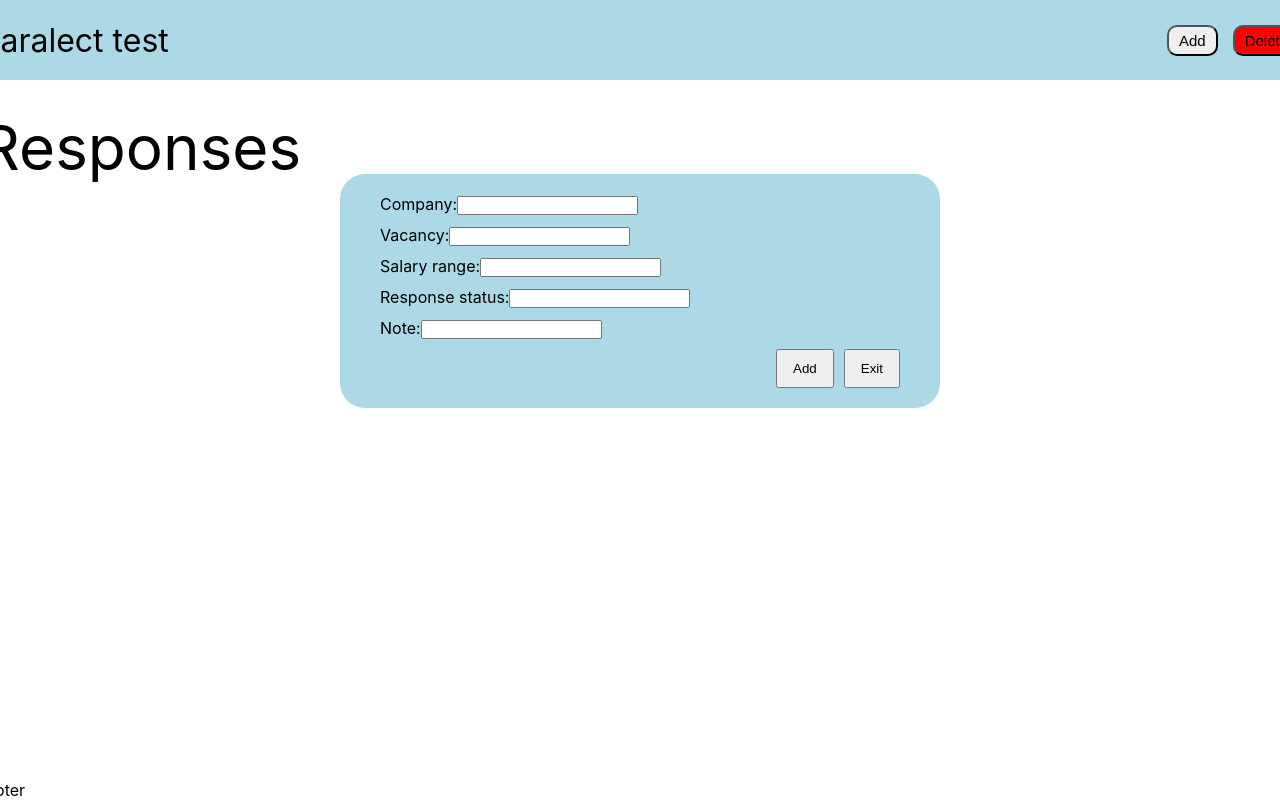
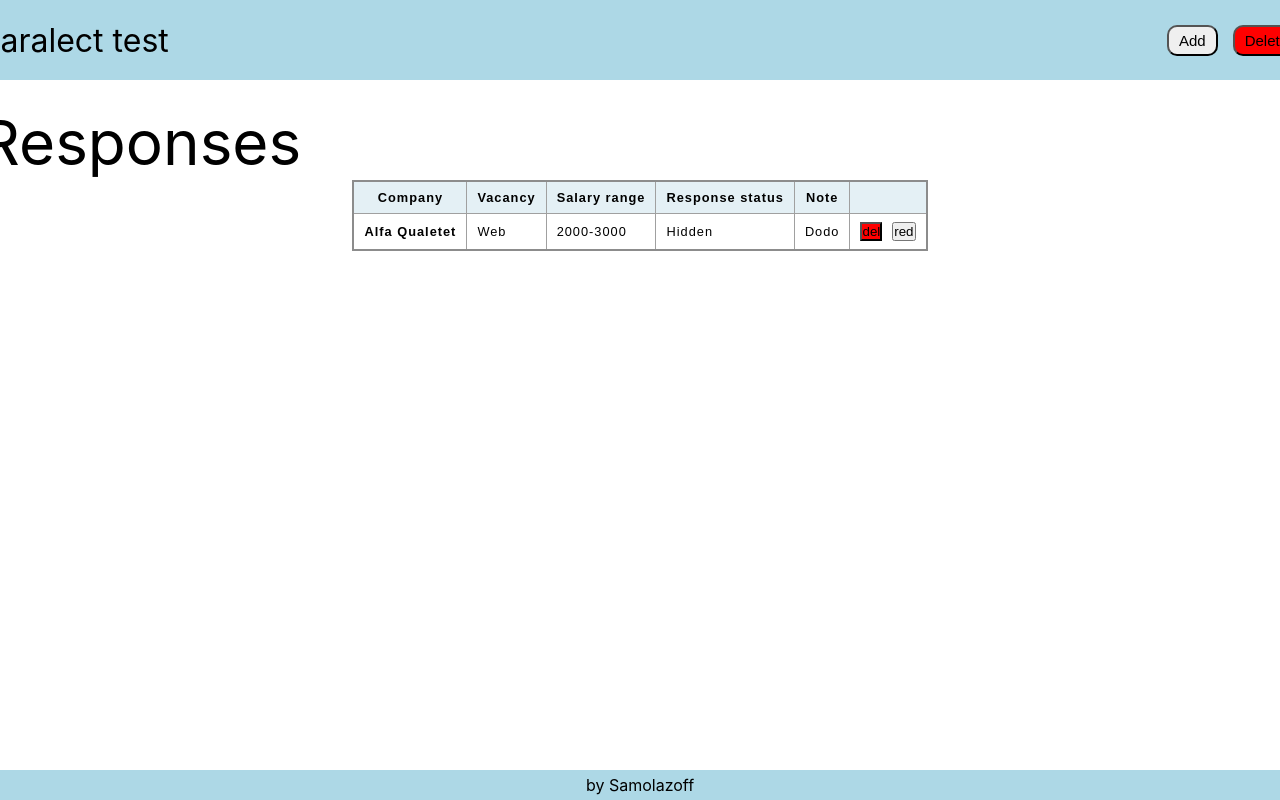
Before and after one commit to samolazoff/paralect-test, a React (Create React App) app in the folder client/: page / in a window 1280 px wide. Shown: the top 800 px of the page. Built offline with nearby package versions, Linux system fonts and the light colour scheme.

Commit message:
Add isHiddenElements

```diff
--- a/client/src/pages/Home/Home.jsx
+++ b/client/src/pages/Home/Home.jsx
@@ -1,6 +1,7 @@
 import './Home.scss';
 
 import { Link } from 'react-router-dom';
+import isHiddenElements from '../../utils/isHiddenElement';
 
 function Home() {
     return(
@@ -12,7 +13,7 @@ function Home() {
                     </h1>
                 </Link>
                 <div className="box-btns">
-                    <button className='btn-main'>Add</button>
+                    <button className='btn-main' onClick={()=>isHiddenElements('.form-add')}>Add</button>
                     <button className='btn-main btn__delete'>Delete</button>
                 </div>
             </heaeder>
@@ -45,7 +46,7 @@ function Home() {
                         </tr>
                     </tbody>
                 </table>
-                <form action="/" method="post" className='form-add'>
+                <form action="/" method="post" className='form-add hidden'>
                     <div className="wrap-input">
                         <label for="name_company">Company:</label>
                         <input type="text" id="name_company" name="name_company" required/>
@@ -67,12 +68,14 @@ function Home() {
                         <input type="text" id="note" name="note" required/>
                     </div>
                     <div className="form-add-btn-box">
-                        <button type="submit">Add</button>
-                        <button type="submit">Exit</button>
+                        <button type="submit"  onClick={()=>isHiddenElements('.form-add')}>Add</button>
+                        <button  onClick={()=>isHiddenElements('.form-add')}>Exit</button>
                     </div>
                 </form>
             </main>
-            <footer className="app-footer container">footer</footer>
+            <footer className="app-footer container">
+                <Link to='https://github.com/samolazoff'>by Samolazoff</Link>
+            </footer>
        </div>
     )
 };
--- a/client/src/pages/Home/Home.scss
+++ b/client/src/pages/Home/Home.scss
@@ -82,6 +82,15 @@ li{
             background-color: rgb(237 238 242);
           }
     }
+    &-footer{
+        display: flex;
+        flex-direction: column;
+        justify-content: center;
+        align-items: center;
+        height: 30px;
+        background-color: lightblue;
+        font-style: italic;
+    }
 }
 
 .btn-main{
@@ -125,3 +134,7 @@ li{
     }
 
 }
+
+.hidden{
+    display: none;
+}
--- /dev/null
+++ b/client/src/utils/isHiddenElement.js
@@ -0,0 +1,8 @@
+function isHiddenElements(element){
+
+    console.log(document.querySelector(element).classList);
+
+    document.querySelector(element).classList.toggle('hidden')
+};
+
+export default isHiddenElements;
```
